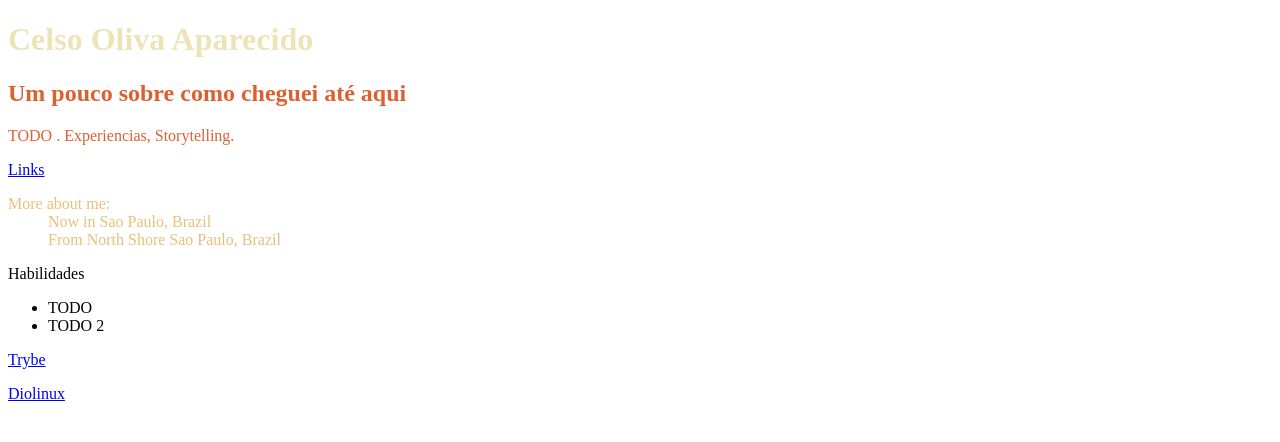
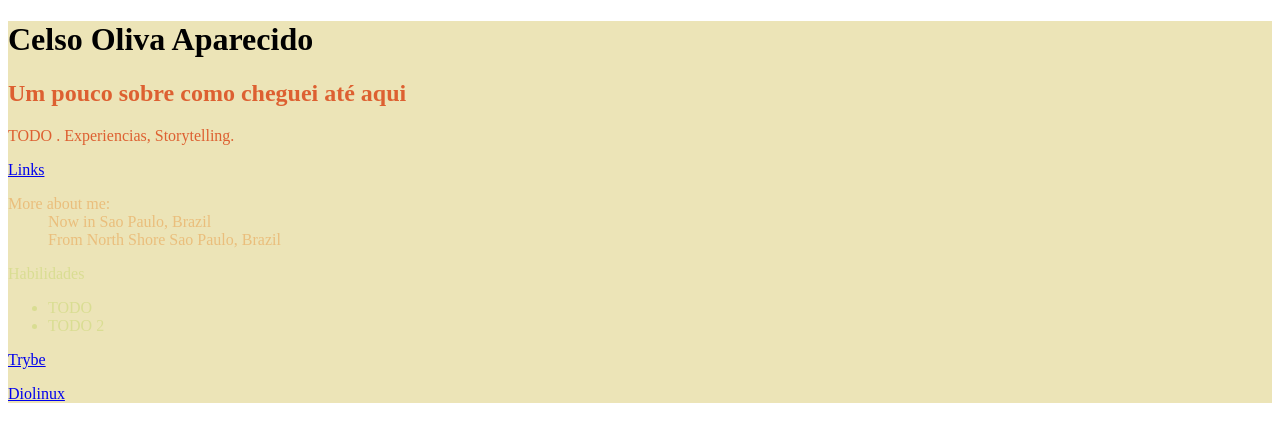
Before and after one commit to celsodevelop/celsodevelop.github.io, a plain HTML site: page index.html in a window 1280 px wide. Drawn offline with Linux system fonts and the light colour scheme.

Commit message:
Updating colors

```diff
--- a/index.html
+++ b/index.html
@@ -9,6 +9,8 @@
   </head>
 
   <body>
+  <div class="hero">
+
       <div class="my-name">
         <h1>Celso Oliva Aparecido</h1>
       </div>
@@ -48,6 +50,7 @@
           <a href="https://diolinux.com.br/">Diolinux</a>
         </section>
       </div>
+
   </body>
-
+</div>
 </html>
--- a/styles.css
+++ b/styles.css
@@ -1,20 +1,23 @@
+.hero {
+    background-color: #ECE4B7;
+}
+
 .my-name {
-    color: #ECE4B7
+    color: black;
 }
 
 .skills {
-    color: #D9DD92
-    list-style-type: square;
+    color: #D9DD92;
 }
 
 .more-about {
-    color: #EABE7C
+    color: #EABE7C;
 }
 
 .brief-about-me {
-    color: #DD6031
+    color: #DD6031;
 }
 
 .another-comments {
-    color: #311E10
+    color: #311E10;
 }
```
